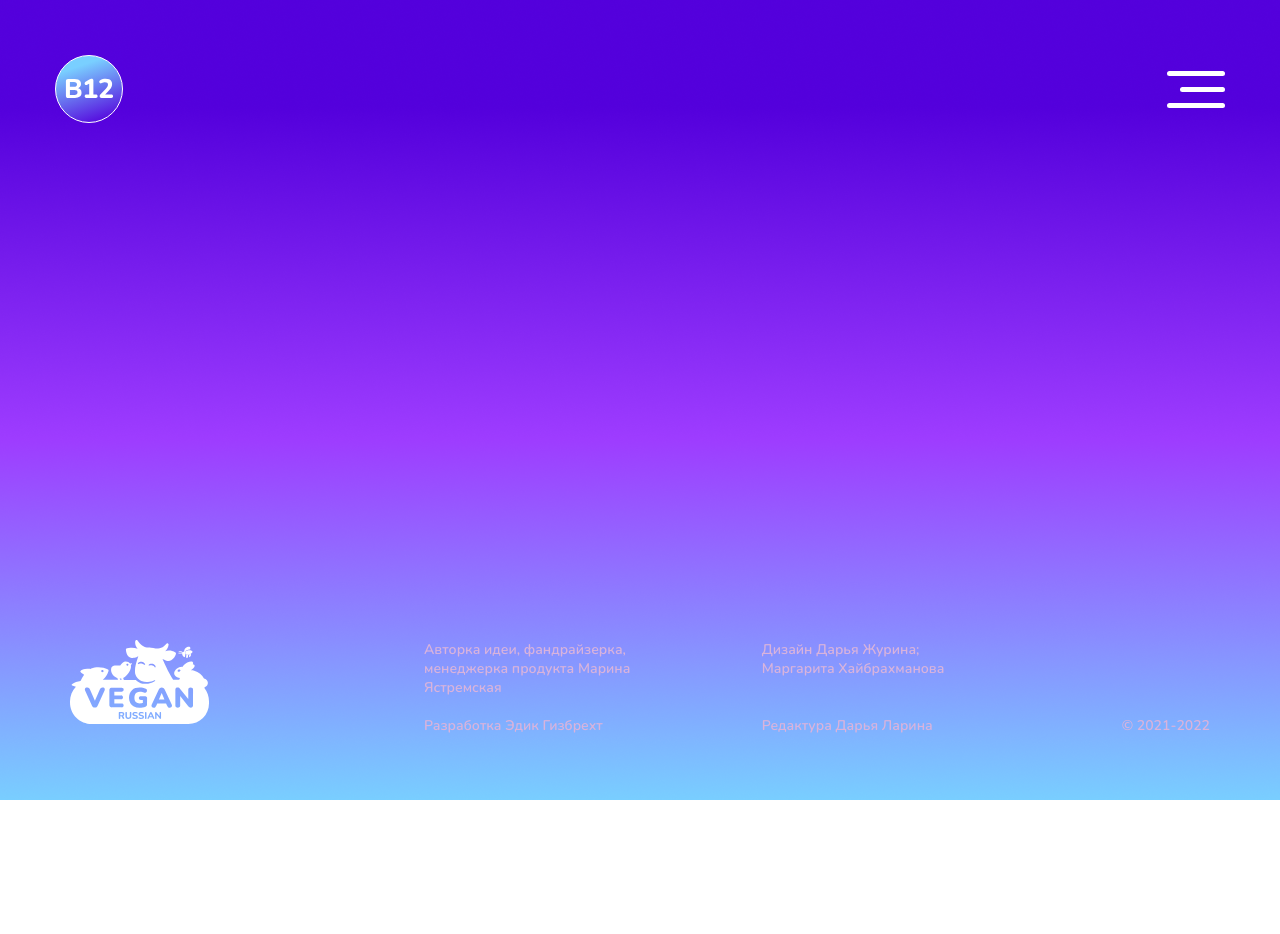
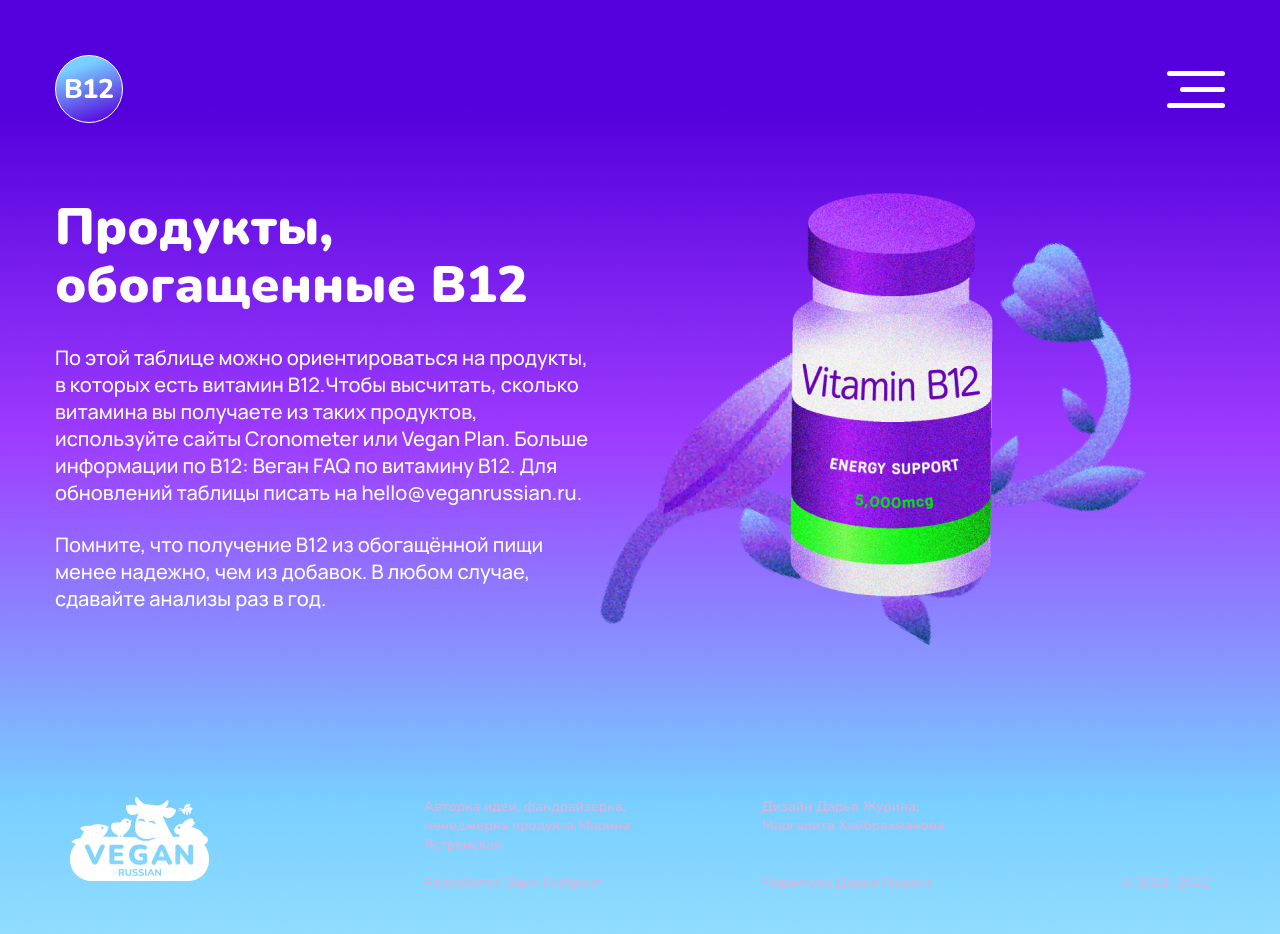
Before and after one commit to moroz23moroz/vegan_project, a plain HTML site: page products.html in a window 1280 px wide. Before the commit the page ends 800 px from the top, so only its background shows below. Drawn offline with Linux system fonts and the light colour scheme.

Commit message:
add products main banner

```diff
--- a/css/style.css
+++ b/css/style.css
@@ -174,7 +174,8 @@ body {
     flex: 0 0 auto;
 }
 
-.container {
+.container,
+.products__container {
     max-width: 1200px;
     margin: 0 auto;
     padding: 0 15px;
@@ -230,3 +231,52 @@ body {
     display: flex;
     align-items: end;
 }
+
+.products__container {
+    position: relative;
+}
+
+.products-main {
+    color: #FFFEFE;
+}
+
+.products-main__inner,
+.products-main__text {
+    display: flex;
+    flex-direction: column;
+    display: flex;
+    flex-direction: column;
+}
+
+.products-main__inner {
+    gap: 30px;
+    width: 535px;
+    padding-top: 75px;
+    padding-bottom: 170px;
+}
+
+.products-main__inner::after {
+    position: absolute;
+    content: '';
+    background-image: url(../assets/images/products-bg.png);
+    width: 735px;
+    height: 750px;
+    right: 0;
+    top: -50px;
+}
+
+.products-main__title {
+    font-family: 'Nunito';
+    font-weight: 900;
+    font-size: 51px;
+    line-height: 58px;
+    color: #FFFFFF;
+}
+
+.products-main__text {
+    gap: 25px;
+    font-family: 'Manrope';
+    font-weight: 500;
+    font-size: 20px;
+    line-height: 27px;
+}
--- a/products.html
+++ b/products.html
@@ -26,7 +26,29 @@
         </header>
 
         <main class="main">
-
+            <section class="products-main">
+                <div class="products__container">
+                    <div class="products-main__inner">
+                        <h1 class="products-main__title">
+                            Продукты, обогащенные B12
+                        </h1>
+                        <div class="products-main__text">
+                            <p>
+                                По этой таблице можно ориентироваться на продукты, в которых есть витамин B12.Чтобы
+                                высчитать, сколько витамина вы получаете из таких продуктов, используйте сайты
+                                Cronometer
+                                или Vegan Plan. Больше информации по В12: Веган FAQ по витамину B12. Для обновлений
+                                таблицы
+                                писать на hello@veganrussian.ru.
+                            </p>
+                            <p>
+                                Помните, что получение В12 из обогащённой пищи менее надежно, чем из добавок. В любом
+                                случае, сдавайте анализы раз в год.
+                            </p>
+                        </div>
+                    </div>
+                </div>
+            </section>
         </main>
         <footer class="footer">
             <div class="container">
```
Also changed, not shown: assets/images/products-bg.png (added).
